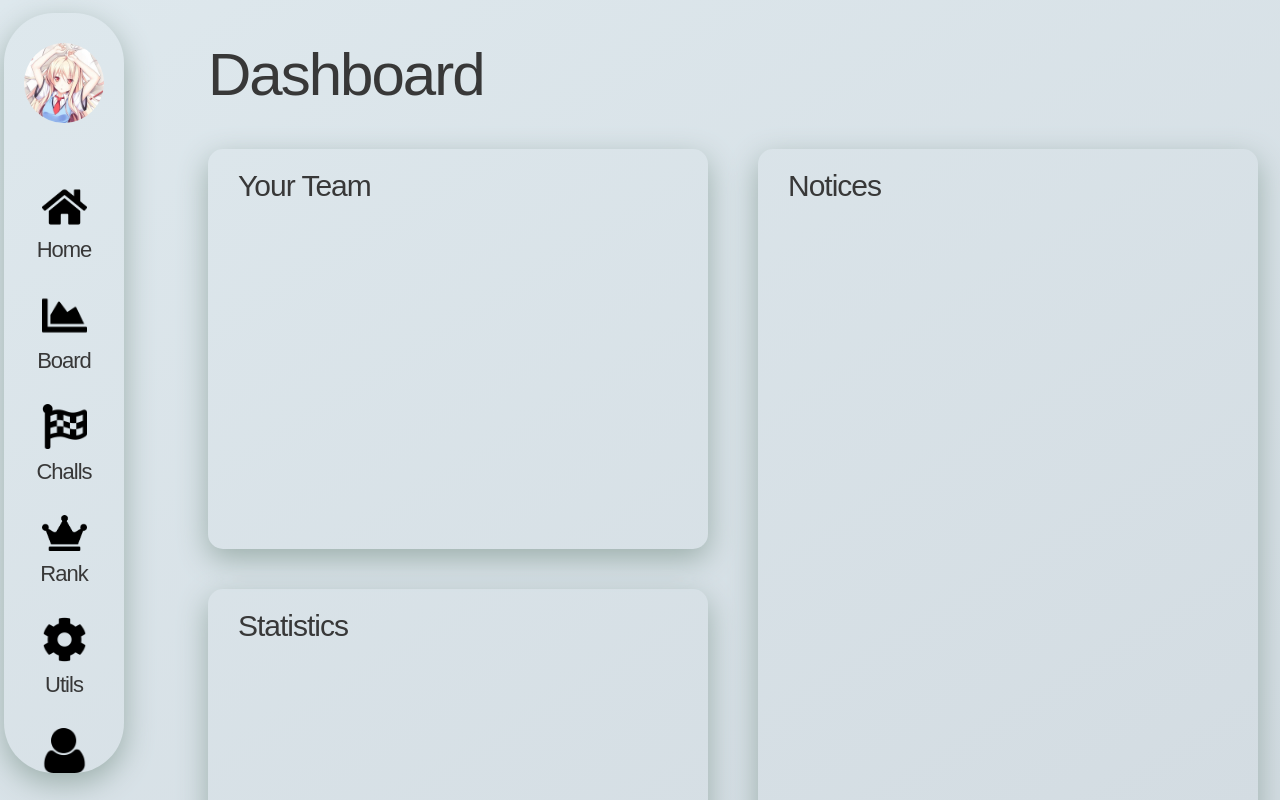
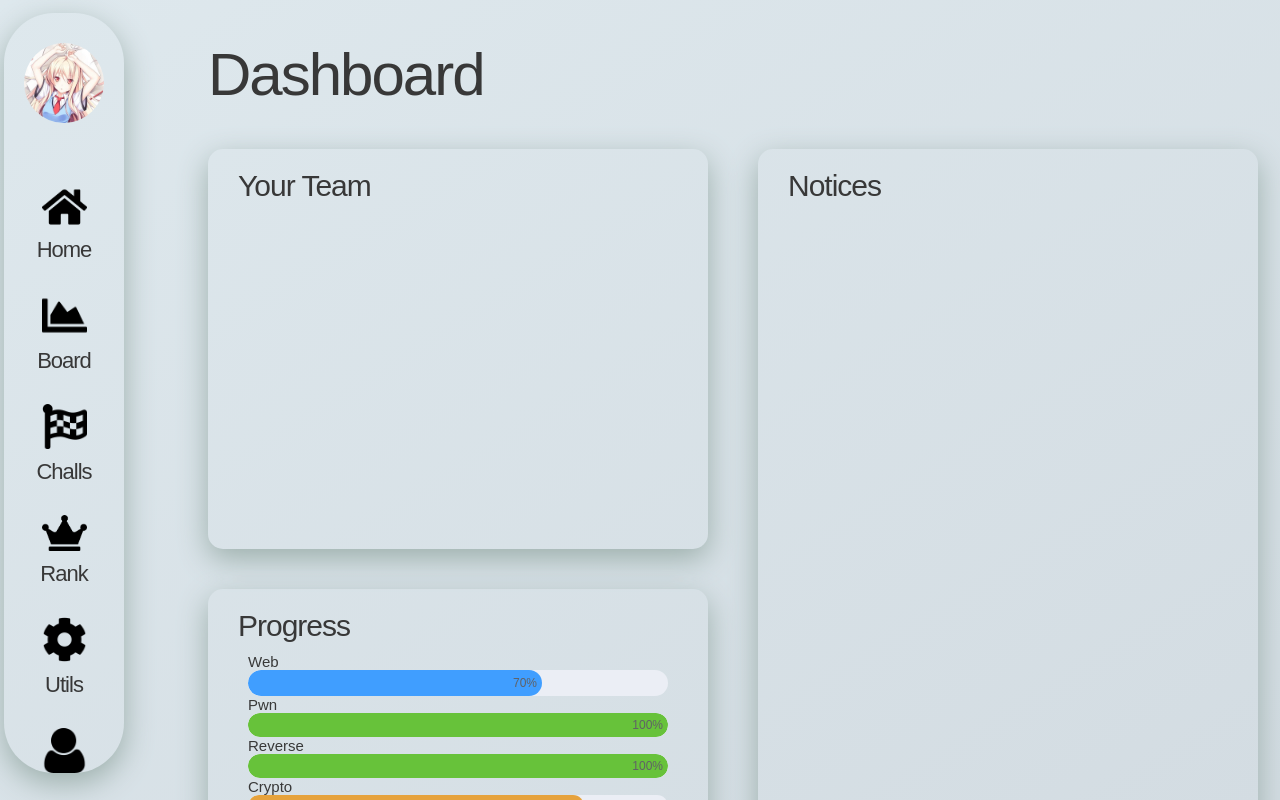
Before and after one commit to Endcat/ciscn-ctfplatform, a Vue app: page /dashboard in a window 1280 px wide. Built offline with nearby package versions, Linux system fonts and the light colour scheme.

Commit message:
chall progress bar

```diff
--- a/package.json
+++ b/package.json
@@ -9,6 +9,7 @@
   "dependencies": {
     "core-js": "^3.6.4",
     "element-ui": "^2.4.5",
+    "jquery": "^3.5.0",
     "vue": "^2.6.11",
     "vue-cli-configjs": "^2.0.0",
     "vue-router": "^3.1.5",
--- /dev/null
+++ b/src/components/challStat.vue
@@ -0,0 +1,27 @@
+<template>
+    <div id="chall-stat">
+        Web<el-progress class="progress-bar" :text-inside="true" :stroke-width="26" :percentage="70"></el-progress>
+        Pwn<el-progress class="progress-bar" :text-inside="true" :stroke-width="24" :percentage="100" status="success"></el-progress>
+        Reverse<el-progress class="progress-bar" :text-inside="true" :stroke-width="24" :percentage="100" status="success"></el-progress>
+        Crypto<el-progress class="progress-bar" :text-inside="true" :stroke-width="22" :percentage="80" status="warning"></el-progress>
+        Misc<el-progress class="progress-bar" :text-inside="true" :stroke-width="20" :percentage="50" status="exception"></el-progress>
+    </div>
+</template>
+
+<script>
+    export default {
+        name: "challStat",
+        mounted() {
+        }
+    }
+</script>
+
+<style scoped>
+    #chall-stat{
+        position: relative;
+        margin: 0 40px;
+        font-size: 15px;
+        font-family: "Microsoft YaHei",sans-serif;
+        padding-top: 10px;
+    }
+</style>
--- a/src/views/Dashboard.vue
+++ b/src/views/Dashboard.vue
@@ -9,8 +9,9 @@
             </div>
             <div :style="$store.state.activeScheme.boxShadow" class="team-stat">
                 <div class="title team-stat-title">
-                    Statistics
+                    Progress
                 </div>
+                <chall-stat></chall-stat>
             </div>
         </div>
         <div class="right-board">
@@ -24,8 +25,10 @@
 </template>
 
 <script>
+    import ChallStat from "../components/challStat";
     export default {
-        name: "Dashboard"
+        name: "Dashboard",
+        components: {ChallStat}
     }
 </script>
 
@@ -56,7 +59,7 @@
         display: inline-block;
         border-radius: 15px;
         width: 100%;
-        height: 300px;
+        height: 320px;
         margin-bottom: 20px;
         transition: all 0.2s linear;
     }
```
